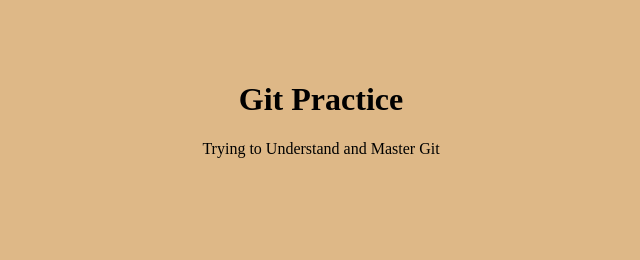
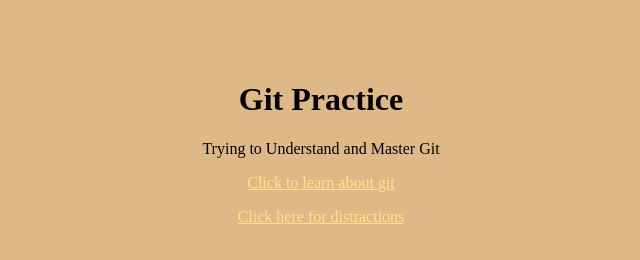
Before and after one commit to vawkei/mycover-max-git-crash-course, a plain HTML site: page index.html in a window 1280 px wide. Shown: the whole page, without its empty margins (319-959 px from the left). Drawn offline with Linux system fonts and the light colour scheme.

Commit message:
added links to html doc

```diff
--- a/index.html
+++ b/index.html
@@ -11,5 +11,9 @@
     <img src="/visual_testing/git-max-course/logo.png" alt="">
     <h1>Git Practice</h1>
     <p>Trying to Understand and Master Git</p>
+    <p class="links">
+        <a href="https://git-scm.com">Click to learn about git</a>
+        <a href="https://lisalips.elm">Click here for distractions</a>
+    </p>
 </body>
 </html>
--- a/styles.css
+++ b/styles.css
@@ -8,3 +8,14 @@ img{
 img:hover{
     transform: translateY(-3rem);
 }
+.links{
+    display: flex;
+    flex-direction: column;
+    gap: 1rem;
+}
+a{
+    color: #fee389;
+}
+a:hover{
+    color: blue;
+}
```
